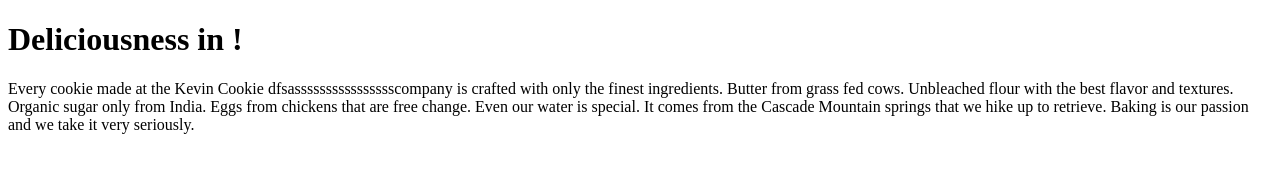
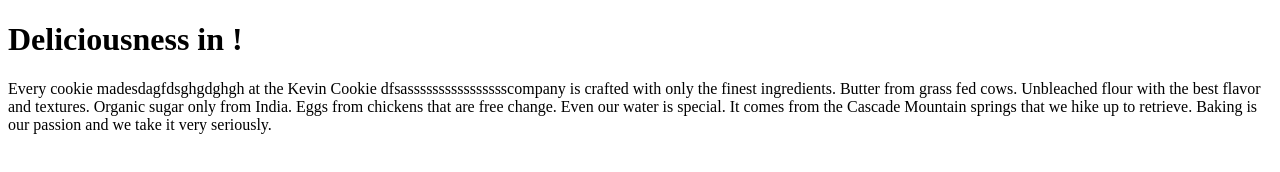
Before and after one commit to Gunadhamu/Demo_Testing, a plain HTML site: page index.html in a window 1280 px wide. Drawn offline with Linux system fonts and the light colour scheme.

Commit message:
Update index.html
guna commited

```diff
--- a/index.html
+++ b/index.html
@@ -3,7 +3,7 @@
 <body>
 
 <h1>Deliciousness in !</h1>
-<p>Every cookie made at the Kevin Cookie dfsasssssssssssssssscompany is crafted with only the finest ingredients. Butter from grass fed cows. Unbleached flour with the best flavor and textures. Organic sugar only from India. Eggs from chickens that are free change. Even our water is special. It comes from the Cascade Mountain springs that we hike up to retrieve. Baking is our passion and we take it very seriously.</p>
+<p>Every cookie madesdagfdsghgdghgh at the Kevin Cookie dfsasssssssssssssssscompany is crafted with only the finest ingredients. Butter from grass fed cows. Unbleached flour with the best flavor and textures. Organic sugar only from India. Eggs from chickens that are free change. Even our water is special. It comes from the Cascade Mountain springs that we hike up to retrieve. Baking is our passion and we take it very seriously.</p>
 
 </body>
 </html>
```
